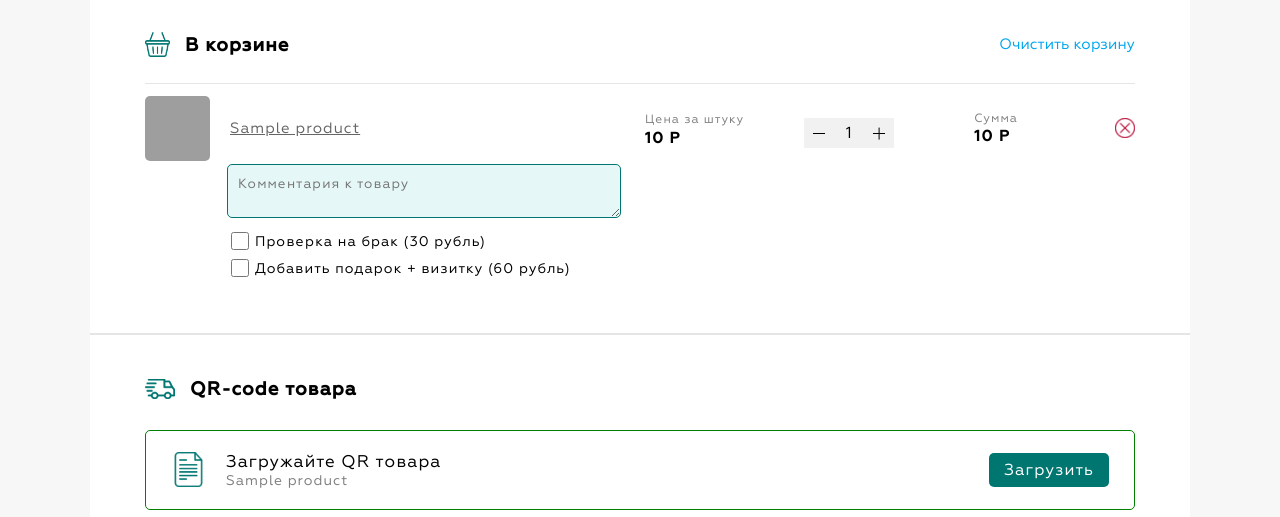
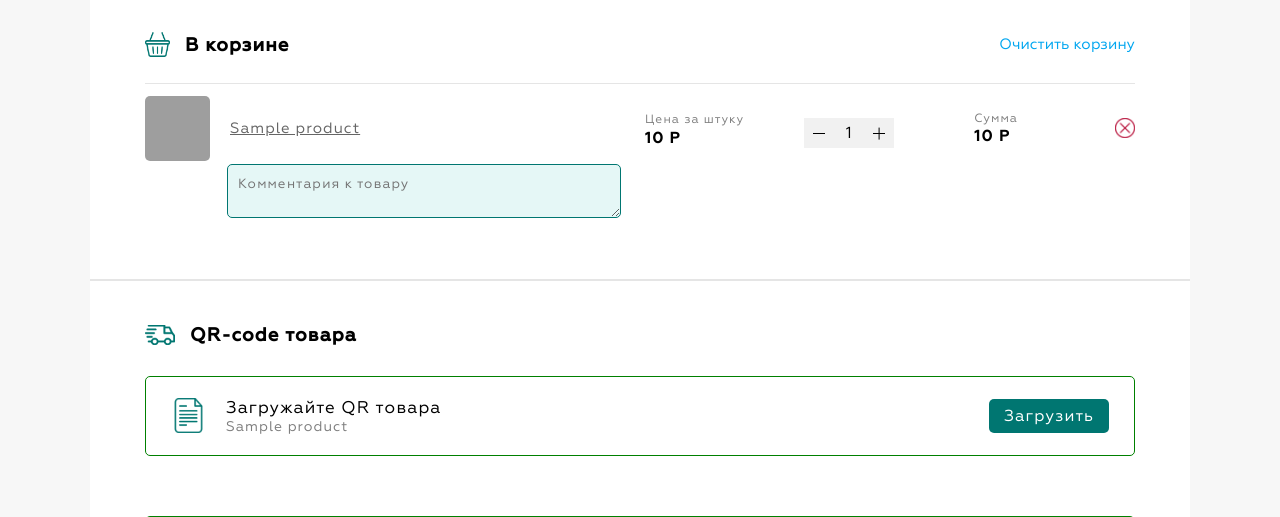
Before and after one commit to makengo2003/kassym.com, a Django app: page /cart/ in a window 1280 px wide. Shown: the part 249-766 px from the top of the page. Run offline with Django 4.2, Linux system fonts and the light colour scheme; a user stored in the database is signed in; tables that the repository leaves empty hold one stand-in row (values such as "Sample post"); some libraries are stand-ins or nearby versions; grey boxes are pictures that could not be loaded.

```diff
--- a/templates/v2/cart_page.html
+++ b/templates/v2/cart_page.html
@@ -95,14 +95,14 @@
                     <div class="cart_item_bottom_block">
                         <textarea v-model="cart_item.comments" placeholder="Комментария к товару"></textarea>
 
-                        <div class="cart_item_checkbox">
-                            <input :id="'check_defects_' + cart_item.id" type="checkbox" v-model="cart_item.check_defects">
-                            <label :for="'check_defects_' + cart_item.id">Проверка на брак (30 рубль)</label>
-                        </div>
-                        <div class="cart_item_checkbox">
-                            <input :id="'with_gift_' + cart_item.id" type="checkbox" v-model="cart_item.with_gift">
-                            <label :for="'with_gift_' + cart_item.id">Добавить подарок + визитку (60 рубль)</label>
-                        </div>
+<!--                        <div class="cart_item_checkbox">-->
+<!--                            <input :id="'check_defects_' + cart_item.id" type="checkbox" v-model="cart_item.check_defects">-->
+<!--                            <label :for="'check_defects_' + cart_item.id">Проверка на брак (30 рубль)</label>-->
+<!--                        </div>-->
+<!--                        <div class="cart_item_checkbox">-->
+<!--                            <input :id="'with_gift_' + cart_item.id" type="checkbox" v-model="cart_item.with_gift">-->
+<!--                            <label :for="'with_gift_' + cart_item.id">Добавить подарок + визитку (60 рубль)</label>-->
+<!--                        </div>-->
                     </div>
                     <hr>
                 </div>
```
